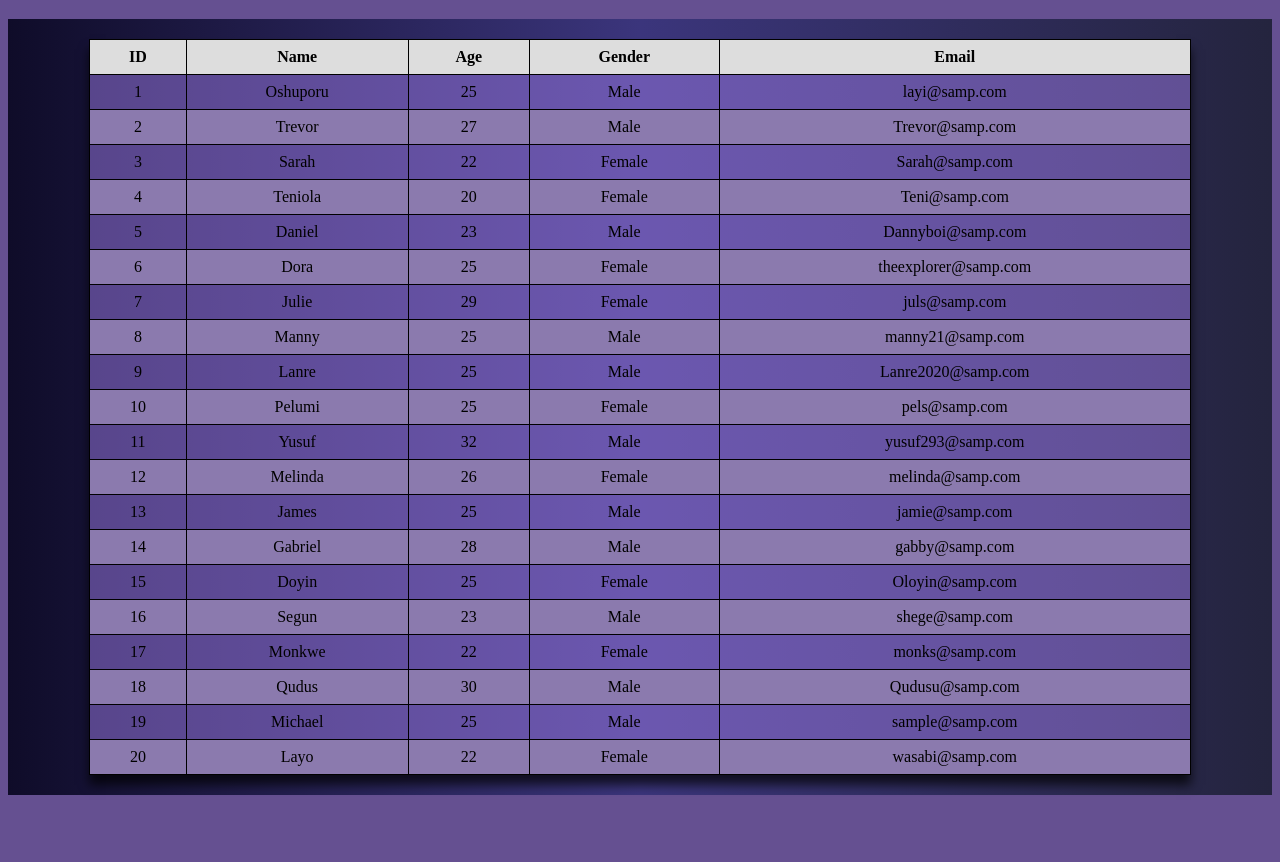
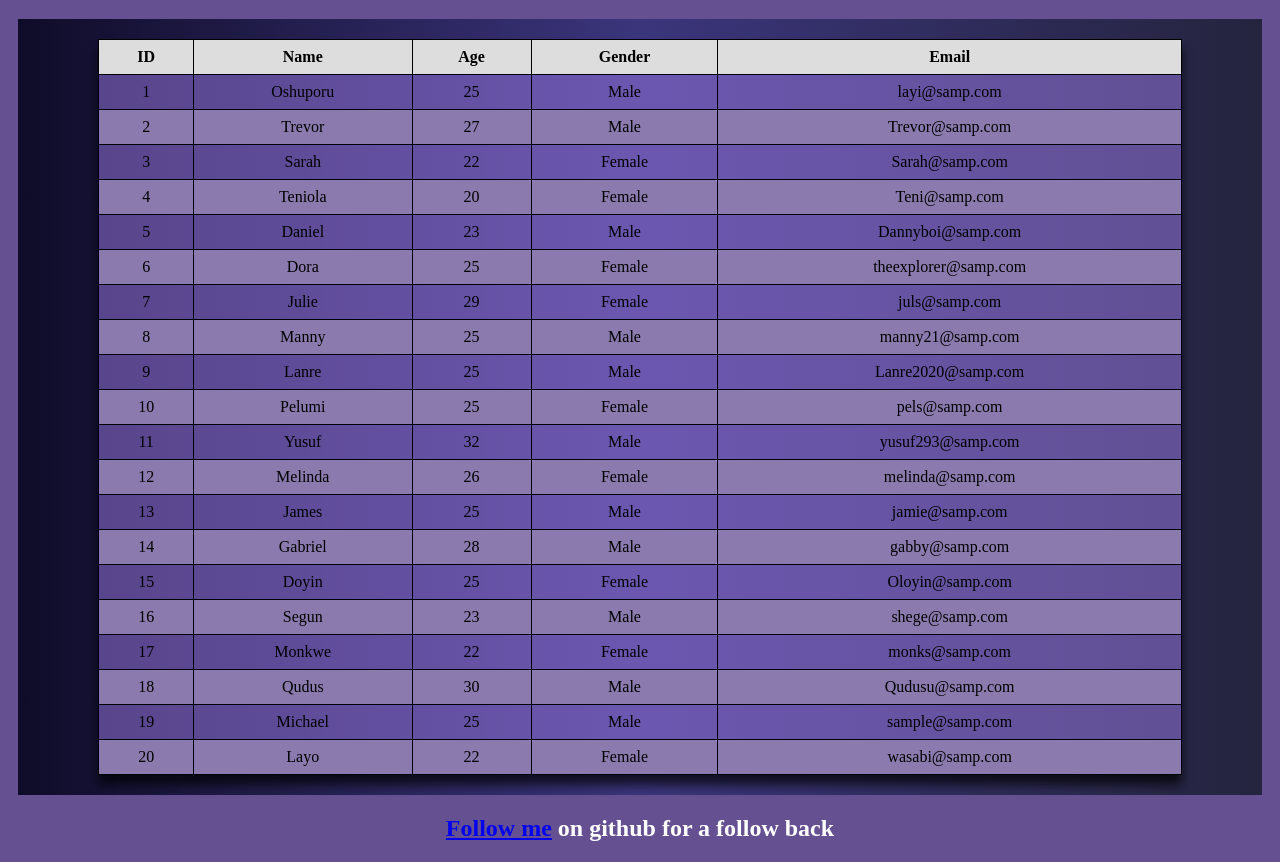
Before and after one commit to Ayomikun2820/DCTP-Table-Assignment, a plain HTML site: page index.html in a window 1280 px wide. Shown: the part 61-923 px from the top of the page. Before the commit the page ends 864 px from the top, so only its background shows below. Drawn offline with Linux system fonts and the light colour scheme.

Commit message:
updated form with a link to my github.

```diff
--- a/index.html
+++ b/index.html
@@ -161,5 +161,11 @@
         </tr>
       </table>
     </div>
+    <footer>
+      <h2>
+        <a href="https://github.com/Ayomikun2820">Follow me</a> on github for a
+        follow back
+      </h2>
+    </footer>
   </body>
 </html>
--- a/styles.css
+++ b/styles.css
@@ -15,6 +15,7 @@ h1 {
   justify-content: center;
   background-image: linear-gradient(to right, #0f0c29, #3b357c, #24243e  );
   padding: 20px;
+  margin: 10px;
 }
 
 /* table header bg color  */
@@ -37,7 +38,10 @@ td {
   text-align: center;
 }
 
-
+footer{
+  color: white;
+  text-align: center;
+}
 
 th:hover {
   cursor: pointer;
```
